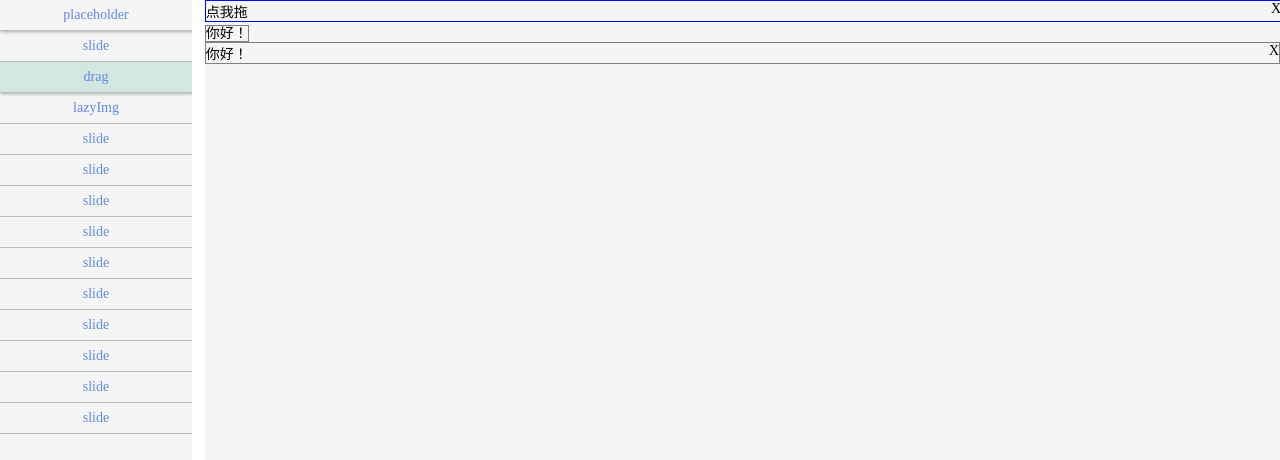
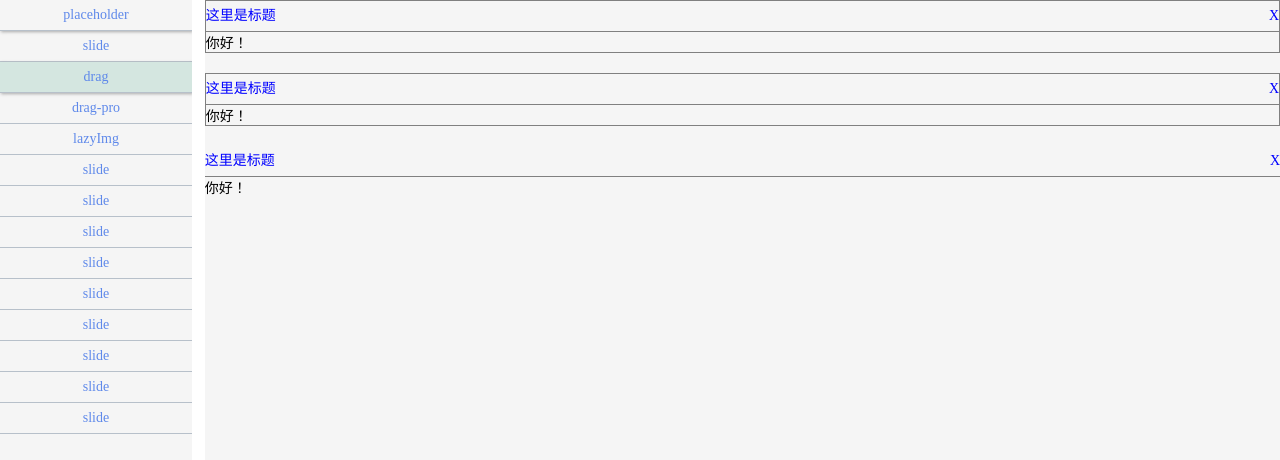
Before and after one commit to NG-D/directives, a website: page index.html in a window 1280 px wide. Both pictures are taken after a click on the element "drag". Drawn offline with nearby package versions, Linux system fonts and the light colour scheme.

Commit message:
修改drag插件

```diff
--- a/demo/demo.css
+++ b/demo/demo.css
@@ -62,20 +62,21 @@ input {
   margin: 10px 0;
 }
 
-.drag {
-  width: 100%;
-  height: auto;
-  border: 1px solid blue;
+.b-g {
+  border: 1px solid gray;
 }
 
-.drag > div:nth-child(2) {
-  position: absolute;
-  top: 0;
-  right: 0;
+.dialog-head {
+  width: 100%;
+  height: 30px;
+  line-height: 30px;
+  color: blue;
+  border-bottom: 1px solid gray;
 }
 
-.b-g {
-  border: 1px solid gray;
+.h20 {
+  width: 100%;
+  height: 20px;
 }
 
 .lazy-img {
--- a/demo/demo.js
+++ b/demo/demo.js
@@ -14,9 +14,9 @@ directive.controller('demoCtrl', ['$scope', function($scope) {
     }, {
         name: 'drag',
     }, {
+        name: 'drag-pro',
+    }, {
         name: 'lazyImg',
-    }, {
-        name: 'slide',
     }, {
         name: 'slide',
     }, {
@@ -47,6 +47,11 @@ directive.controller('demoCtrl', ['$scope', function($scope) {
             height: '360px',
         }
     };
+    //drag
+    $scope.dragConfig = {
+        dragClass: 'dialog-head',
+        dragAll: true
+    };
     $scope.imgs = ['demo/1.png', 'demo/2.png', 'demo/3.png'];
     $scope.imgs1 = ['demo/2.png', 'demo/1.png'];
     //lazeImg
--- a/drag/drag.js
+++ b/drag/drag.js
@@ -1,19 +1,64 @@
+/**
+c.dragAll:监听所有有class的子元素
+c.dragClass:要监听的class，无此class或留空为整个元素drag
+ */
 if (!directive) {
     var directive = angular.module('directive', []);
 }
 directive.directive('drag', ['$document', function($document) {
     return {
         restrict: 'ACE',
+        replace: true,
+        scope: {
+            c: "=",
+        },
         compile: function(element, attr) {
             return {
                 pre: function(scope, element, attr) {
+                    try {
                         var startX = 0,
                             startY = 0,
                             x = 0,
                             y = 0;
+                        var temElement = element;
+                        scope.dragClass = '';
+                        scope.dragAll = false;
                         element.css({
                             position: 'relative',
-                        cursor: 'pointer'
+                        });
+
+                        function init() {
+                            if (scope.c) {
+                                angular.forEach(scope.c, function(value, key) {
+                                    scope[key] = value;
+                                });
+                            }
+
+                            if (scope.dragClass) {
+                                var childrenLen = element.children().length;
+                                var noClass = true;
+                                for (var i = 0; i < childrenLen; i++) {
+                                    temElement = angular.element(element.children()[i]);
+                                    if (temElement.hasClass(scope.dragClass)) {
+                                        lisent(scope.dragClass);
+                                        noClass = false;
+                                        if (!scope.dragAll) {
+                                            return;
+                                        }
+                                    }
+                                }
+                                if (noClass) {
+                                    lisent(false);
+                                }
+                            } else {
+                                lisent(scope.dragClass);
+                            }
+                        }
+
+                        function lisent(argType) {
+                            if (!argType) {
+                                element.css({
+                                    cursor: 'all-scroll'
                                 });
                                 element.on('mousedown', function(event) {
                                     event.preventDefault();
@@ -22,6 +67,20 @@ directive.directive('drag', ['$document', function($document) {
                                     $document.on('mousemove', mousemove);
                                     $document.on('mouseup', mouseup);
                                 });
+                            } else {
+                                temElement.css({
+                                    cursor: 'all-scroll'
+                                });
+                                temElement.on('mousedown', function(event) {
+                                    event.preventDefault();
+                                    startX = event.pageX - x;
+                                    startY = event.pageY - y;
+                                    $document.on('mousemove', mousemove);
+                                    $document.on('mouseup', mouseup);
+                                });
+                            }
+                        }
+
                         function mousemove(event) {
                             y = event.pageY - startY;
                             x = event.pageX - startX;
@@ -30,10 +89,13 @@ directive.directive('drag', ['$document', function($document) {
                                 left: x + 'px'
                             });
                         }
+
                         function mouseup() {
                             $document.off('mousemove', mousemove);
                             $document.off('mouseup', mouseup);
                         }
+                        init();
+                    } catch (e) { console.log(e); }
                 }
             };
         }
--- a/index.html
+++ b/index.html
@@ -34,7 +34,7 @@
             <span ng-bind="n.name"></span>
         </div>
     </div>
-    <div class="R" id='r'>
+    <div class="R" id="r">
         <section ng-show="page==0">
             <input type="text" ng-model="d.user" placeholder="请输入用户名" />
             <br>
@@ -47,18 +47,37 @@
             <slide-img imgs="imgs" c="slideConfig"></slide-img>
         </section>
         <section ng-show="page==2">
-            <div class="drag">
-                <div>点我拖</div>
-                <div>X</div>
+            <div class="drag b-g" c="dragConfig">
+                <div class="dialog-head">
+                    <div class="f-l">这里是标题</div>
+                    <div class="f-r">X</div>
+                    <div class="clear"></div>
+                </div>
+                <div>你好！</div>
             </div>
-            <drag class="b-g">你好！</drag>
-            <div drag class="b-g">
-                <div class="f-l">你好！</div>
-                <div class="f-r">X</div>
-                <div class="clear"></div>
+            <div class="h20"></div>
+            <div drag class="b-g" c="dragConfig">
+                <div class="dialog-head">
+                    <div class="f-l">这里是标题</div>
+                    <div class="f-r">X</div>
+                    <div class="clear"></div>
+                </div>
+                <div>你好！</div>
             </div>
+            <div class="h20"></div>
+            <drag c="dragConfig">
+                <div class="dialog-head">
+                    <div class="f-l">这里是标题</div>
+                    <div class="f-r">X</div>
+                    <div class="clear"></div>
+                </div>
+                <div>你好！</div>
+            </drag>
         </section>
-        <section ng-show="page==3" class="lazy-img">
+        <section ng-show="page==3">
+            暂无
+        </section>
+        <section ng-show="page==4" class="lazy-img">
             <p>lazyImg</p>
             <lazy-img src="i" class="img" c="lazeImgConfig" ng-repeat="i in lazeImg"></lazy-img>
             <lazy-img src="lazeImg[0]" c="lazeImgConfig" class="img"></lazy-img>
@@ -68,7 +87,6 @@
             <lazy-img src="lazeImg[1]" c="lazeImgConfig" class="img"></lazy-img>
             <lazy-img src="lazeImg[2]" c="lazeImgConfig" class="img"></lazy-img>
         </section>
-        <section ng-show="page==4"></section>
         <section ng-show="page==5"></section>
         <section ng-show="page==6"></section>
         <section ng-show="page==7"></section>
```
Also changed, not shown: oldDirective/drag/drag.js (deleted, +0 -90 lines), tool/build/demo/demo.js, tool/build/demo/demo.scss, tool/build/drag/drag.js, tool/build/index.html. Lines whose indentation alone changed are shown as unchanged.
